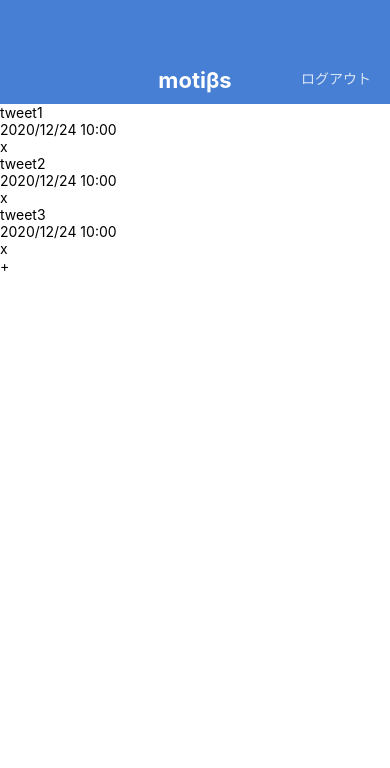
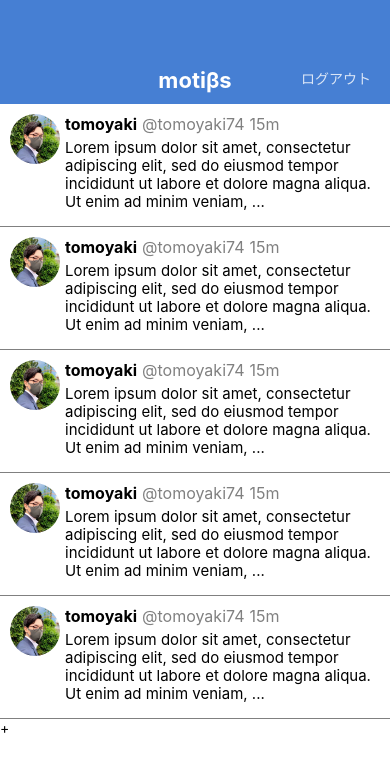
Before and after one commit to tomoyaki/MemoApp2, a React Native app: screen / in a window 390 px wide. Shown: the top 768 px of the page. Built offline with nearby package versions, Linux system fonts and the light colour scheme.

Commit message:
Create tweet item

```diff
--- a/App.jsx
+++ b/App.jsx
@@ -1,5 +1,5 @@
 import React from 'react';
-import { StyleSheet, View, Text } from 'react-native';
+import { StyleSheet, View, Text, Image } from 'react-native';
 
 export default function App() {
   return (
@@ -11,29 +11,118 @@ export default function App() {
           <Text style={styles.appbarRight}>ログアウト</Text>
         </View>
       </View>
-      {/* Contents */}
-      <View style={styles.xxx}>
-        <View>
-          <View>
-            <Text>tweet1</Text>
-            <Text>2020/12/24 10:00</Text>
+      {/* Tweets1 */}
+      <View>
+        <View style={styles.tweetItem}>
+          <View style={styles.tweetItemLeft}>
+            <Image
+              style={styles.userImage}
+              source={require('./assets/userImage.jpeg')}
+            />
           </View>
-          <View>
-            <Text>x</Text>
+          <View style={styles.tweetItemRight}>
+            <View style={styles.tweetHeader}>
+              <Text style={styles.tweetUsername}>tomoyaki</Text>
+              <Text style={styles.tweetUserId}>@tomoyaki74</Text>
+              <Text style={styles.tweetPostedAt}>15m</Text>
+            </View>
+            <Text style={styles.tweetMessage}>
+              Lorem ipsum dolor sit amet, consectetur adipiscing elit, sed do
+              eiusmod tempor incididunt ut labore et dolore magna aliqua. Ut
+              enim ad minim veniam, ...
+            </Text>
           </View>
-          <View>
-            <Text>tweet2</Text>
-            <Text>2020/12/24 10:00</Text>
+        </View>
+      </View>
+      {/* Tweets2 */}
+      <View>
+        <View style={styles.tweetItem}>
+          <View style={styles.tweetItemLeft}>
+            <Image
+              style={styles.userImage}
+              source={require('./assets/userImage.jpeg')}
+            />
           </View>
-          <View>
-            <Text>x</Text>
+          <View style={styles.tweetItemRight}>
+            <View style={styles.tweetHeader}>
+              <Text style={styles.tweetUsername}>tomoyaki</Text>
+              <Text style={styles.tweetUserId}>@tomoyaki74</Text>
+              <Text style={styles.tweetPostedAt}>15m</Text>
+            </View>
+            <Text style={styles.tweetMessage}>
+              Lorem ipsum dolor sit amet, consectetur adipiscing elit, sed do
+              eiusmod tempor incididunt ut labore et dolore magna aliqua. Ut
+              enim ad minim veniam, ...
+            </Text>
           </View>
-          <View>
-            <Text>tweet3</Text>
-            <Text>2020/12/24 10:00</Text>
+        </View>
+      </View>
+      {/* Tweets3 */}
+      <View>
+        <View style={styles.tweetItem}>
+          <View style={styles.tweetItemLeft}>
+            <Image
+              style={styles.userImage}
+              source={require('./assets/userImage.jpeg')}
+            />
           </View>
-          <View>
-            <Text>x</Text>
+          <View style={styles.tweetItemRight}>
+            <View style={styles.tweetHeader}>
+              <Text style={styles.tweetUsername}>tomoyaki</Text>
+              <Text style={styles.tweetUserId}>@tomoyaki74</Text>
+              <Text style={styles.tweetPostedAt}>15m</Text>
+            </View>
+            <Text style={styles.tweetMessage}>
+              Lorem ipsum dolor sit amet, consectetur adipiscing elit, sed do
+              eiusmod tempor incididunt ut labore et dolore magna aliqua. Ut
+              enim ad minim veniam, ...
+            </Text>
+          </View>
+        </View>
+      </View>
+      {/* Tweets4 */}
+      <View>
+        <View style={styles.tweetItem}>
+          <View style={styles.tweetItemLeft}>
+            <Image
+              style={styles.userImage}
+              source={require('./assets/userImage.jpeg')}
+            />
+          </View>
+          <View style={styles.tweetItemRight}>
+            <View style={styles.tweetHeader}>
+              <Text style={styles.tweetUsername}>tomoyaki</Text>
+              <Text style={styles.tweetUserId}>@tomoyaki74</Text>
+              <Text style={styles.tweetPostedAt}>15m</Text>
+            </View>
+            <Text style={styles.tweetMessage}>
+              Lorem ipsum dolor sit amet, consectetur adipiscing elit, sed do
+              eiusmod tempor incididunt ut labore et dolore magna aliqua. Ut
+              enim ad minim veniam, ...
+            </Text>
+          </View>
+        </View>
+      </View>
+      {/* Tweets5 */}
+      <View>
+        <View style={styles.tweetItem}>
+          <View style={styles.tweetItemLeft}>
+            <Image
+              style={styles.userImage}
+              source={require('./assets/userImage.jpeg')}
+            />
+          </View>
+          <View style={styles.tweetItemRight}>
+            <View style={styles.tweetHeader}>
+              <Text style={styles.tweetUsername}>tomoyaki</Text>
+              <Text style={styles.tweetUserId}>@tomoyaki74</Text>
+              <Text style={styles.tweetPostedAt}>15m</Text>
+            </View>
+            <Text style={styles.tweetMessage}>
+              Lorem ipsum dolor sit amet, consectetur adipiscing elit, sed do
+              eiusmod tempor incididunt ut labore et dolore magna aliqua. Ut
+              enim ad minim veniam, ...
+            </Text>
           </View>
         </View>
       </View>
@@ -72,4 +161,46 @@ const styles = StyleSheet.create({
     color: '#ffffff',
     fontWeight: 'bold',
   },
+  tweetItem: {
+    flexDirection: 'row',
+    borderBottomWidth: 0.5,
+    borderColor: 'gray',
+    padding: 10,
+  },
+  tweetItemLeft: {
+    // backgroundColor: 'red',
+  },
+  userImage: {
+    width: 50,
+    height: 50,
+    borderRadius: 50,
+  },
+  tweetItemRight: {
+    flex: 1,
+    // backgroundColor: 'yellow',
+  },
+  tweetHeader: {
+    flexDirection: 'row',
+    // backgroundColor: 'red',
+  },
+  tweetUsername: {
+    marginHorizontal: 5,
+    fontSize: 16,
+    fontWeight: 'bold',
+  },
+  tweetUserId: {
+    color: 'gray',
+    fontSize: 16,
+  },
+  tweetPostedAt: {
+    marginHorizontal: 5,
+    color: 'gray',
+    fontSize: 16,
+  },
+  tweetMessage: {
+    // ackgroundColor: 'green',
+    fontSize: 15,
+    lineHeight: 18,
+    padding: 5,
+  },
 });
```
Also changed, not shown: assets/userImage.jpeg (added).
